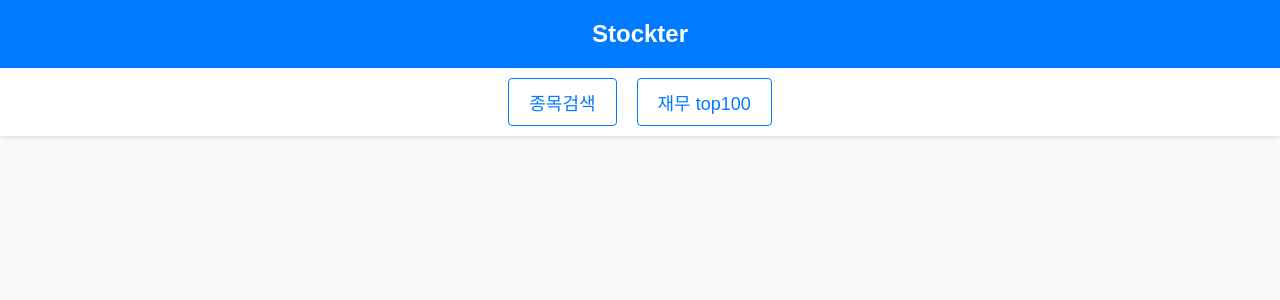
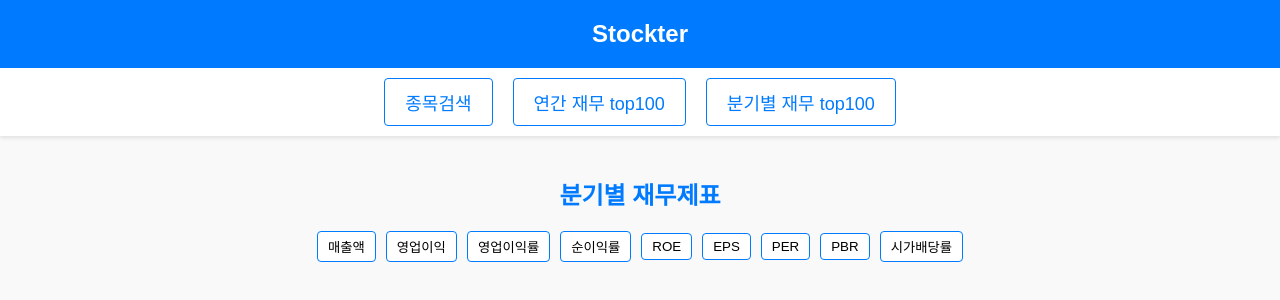
Before and after one commit to redwhite1022/stockter-front, a React (Create React App) app: page /quarterly-financial-statements in a window 1280 px wide. Shown: the top 300 px of the page. Built offline with nearby package versions, Linux system fonts and the light colour scheme.

Commit message:
분기별 재무페이지, 연도별 재무페이지 roe

```diff
--- a/src/App.jsx
+++ b/src/App.jsx
@@ -3,9 +3,9 @@ import React from "react";
 import { BrowserRouter as Router, Routes, Route } from "react-router-dom";
 import SearchPage from "./components/SearchPage";
 import FinancialStatementsPage from "./components/FinancialStatementsPage";
+import QuarterlyFinancialPage from "./components/QuarterlyFinancialPage"; // 컴포넌트 이름과 파일 이름을 일치
 import Navbar from "./components/Navbar";
 import './styles/Common.css';
-
 
 const App = () => {
     return (
@@ -22,9 +22,14 @@ const App = () => {
                 {/* 메인 콘텐츠 영역 */}
                 <main className="content">
                     <Routes>
+                        {/* 종목 검색 */}
                         <Route path="/" element={<SearchPage />} />
+
+                        {/* 연간 재무 데이터 */}
                         <Route path="/financial-statements" element={<FinancialStatementsPage />} />
-                        <Route path="/" element={<components />} />
+
+                        {/* 분기별 재무 데이터 */}
+                        <Route path="/quarterly-financial-statements" element={<QuarterlyFinancialPage />} />
                     </Routes>
                 </main>
             </div>
--- a/src/components/FinancialStatementsPage.jsx
+++ b/src/components/FinancialStatementsPage.jsx
@@ -3,8 +3,6 @@ import axios from "axios";
 import SimpleTable from "./SimpleTable";
 import "../styles/Common.css";
 import "../styles/FinancialStatementsPage.css";
-
-
 
 const FinancialStatementsPage = () => {
     const [stocks, setStocks] = useState([]);
@@ -12,10 +10,14 @@ const FinancialStatementsPage = () => {
     const [selectedYear, setSelectedYear] = useState(null);
     const [currentMetric, setCurrentMetric] = useState(null);
     const [showYearButtons, setShowYearButtons] = useState(false); // 연도 버튼 표시 여부
-    const [perDirection, setPerDirection] = useState("top"); // PER 방향 상태
-    const [pbrDirection, setPbrDirection] = useState("top"); // PBR 방향 상태
 
-    // 데이터 가져오기
+    // PER/PBR 방향 (위/아래) 상태
+    const [perDirection, setPerDirection] = useState("top");
+    const [pbrDirection, setPbrDirection] = useState("top");
+
+    // ---------------------------
+    // 1) 데이터 가져오기 함수
+    // ---------------------------
     const fetchTopStocksByMetric = () => {
         if (currentMetric === "시가총액") {
             axios
@@ -34,7 +36,8 @@ const FinancialStatementsPage = () => {
                     setError("서버와 연결할 수 없습니다.");
                     setStocks([]);
                 });
-        } else if (currentMetric === "매출액") {
+        }
+        else if (currentMetric === "매출액") {
             axios
                 .get("https://port-0-stockter-back-m5or7nt39f4a0f5c.sel4.cloudtype.app/top-revenue", { params: { year: selectedYear } })
                 .then((response) => {
@@ -51,7 +54,8 @@ const FinancialStatementsPage = () => {
                     setError("서버와 연결할 수 없습니다.");
                     setStocks([]);
                 });
-        } else if (currentMetric === "영업이익") {
+        }
+        else if (currentMetric === "영업이익") {
             axios
                 .get("https://port-0-stockter-back-m5or7nt39f4a0f5c.sel4.cloudtype.app/top-operating-income", { params: { year: selectedYear } })
                 .then((response) => {
@@ -68,7 +72,8 @@ const FinancialStatementsPage = () => {
                     setError("서버와 연결할 수 없습니다.");
                     setStocks([]);
                 });
-        } else if (currentMetric === "영업이익률") {
+        }
+        else if (currentMetric === "영업이익률") {
             axios
                 .get("https://port-0-stockter-back-m5or7nt39f4a0f5c.sel4.cloudtype.app/top-operating-income-rate", { params: { year: selectedYear } })
                 .then((response) => {
@@ -85,7 +90,8 @@ const FinancialStatementsPage = () => {
                     setError("서버와 연결할 수 없습니다.");
                     setStocks([]);
                 });
-        } else if (currentMetric === "순이익률") {
+        }
+        else if (currentMetric === "순이익률") {
             axios
                 .get("https://port-0-stockter-back-m5or7nt39f4a0f5c.sel4.cloudtype.app/top-net-income", { params: { year: selectedYear } })
                 .then((response) => {
@@ -102,7 +108,8 @@ const FinancialStatementsPage = () => {
                     setError("서버와 연결할 수 없습니다.");
                     setStocks([]);
                 });
-        } else if (currentMetric === "EPS") {
+        }
+        else if (currentMetric === "EPS") {
             axios
                 .get("https://port-0-stockter-back-m5or7nt39f4a0f5c.sel4.cloudtype.app/top-eps", { params: { year: selectedYear } })
                 .then((response) => {
@@ -119,7 +126,9 @@ const FinancialStatementsPage = () => {
                     setError("서버와 연결할 수 없습니다.");
                     setStocks([]);
                 });
-        } else if (currentMetric === "PER") {
+        }
+        else if (currentMetric === "PER") {
+            // PER 위/아래 조건
             const endpoint = perDirection === "top" ? "top-per" : "bottom-per";
             axios
                 .get(`https://port-0-stockter-back-m5or7nt39f4a0f5c.sel4.cloudtype.app/${endpoint}`, { params: { year: selectedYear } })
@@ -137,7 +146,9 @@ const FinancialStatementsPage = () => {
                     setError("서버와 연결할 수 없습니다.");
                     setStocks([]);
                 });
-        } else if (currentMetric === "PBR") { // PBR 조건 추가
+        }
+        else if (currentMetric === "PBR") {
+            // PBR 위/아래 조건
             const endpoint = pbrDirection === "top" ? "top-pbr" : "bottom-pbr";
             axios
                 .get(`https://port-0-stockter-back-m5or7nt39f4a0f5c.sel4.cloudtype.app/${endpoint}`, { params: { year: selectedYear } })
@@ -155,9 +166,10 @@ const FinancialStatementsPage = () => {
                     setError("서버와 연결할 수 없습니다.");
                     setStocks([]);
                 });
-        } else if (currentMetric === "시가배당률") { // 시가배당률 조건 추가
+        }
+        else if (currentMetric === "시가배당률") {
             axios
-                .get("https://port-0-stockter-back-m5or7nt39f4a0f5c.sel4.cloudtype.app/top-dividend-yield", { params: { year: selectedYear } }) // 적절한 엔드포인트 사용
+                .get("https://port-0-stockter-back-m5or7nt39f4a0f5c.sel4.cloudtype.app/top-dividend-yield", { params: { year: selectedYear } })
                 .then((response) => {
                     if (response.data.error || response.data.stocks.length === 0) {
                         setError("시가배당률 데이터가 없습니다.");
@@ -172,59 +184,91 @@ const FinancialStatementsPage = () => {
                     setError("서버와 연결할 수 없습니다.");
                     setStocks([]);
                 });
-        } else {
+        }
+        // ★ 추가: ROE
+        else if (currentMetric === "ROE") {
+            // 백엔드에 /top-roe 라우트가 있다고 가정 (연도별 "ROE(지배주주)" 컬럼 정렬)
+            axios
+                .get("https://port-0-stockter-back-m5or7nt39f4a0f5c.sel4.cloudtype.app/top-roe", { params: { year: selectedYear } })
+                .then((response) => {
+                    if (response.data.error || response.data.stocks.length === 0) {
+                        setError("ROE 데이터가 없습니다.");
+                        setStocks([]);
+                    } else {
+                        setStocks(response.data.stocks);
+                        setError("");
+                    }
+                })
+                .catch((error) => {
+                    console.error("데이터 로드 중 오류 발생:", error);
+                    setError("서버와 연결할 수 없습니다.");
+                    setStocks([]);
+                });
+        }
+        else {
             setError(`"${currentMetric}" 기능은 아직 구현되지 않았습니다.`);
             setStocks([]);
         }
     };
 
-    // 버튼 클릭 동작
+    // ---------------------------
+    // 2) 버튼 클릭 동작
+    // ---------------------------
     const handleButtonClick = (metric) => {
+        // PER 위/아래 토글
         if (metric === "PER") {
             if (currentMetric === "PER") {
-                // PER 방향 토글
-                setPerDirection((prevDirection) => (prevDirection === "top" ? "bottom" : "top"));
+                setPerDirection((prev) => (prev === "top" ? "bottom" : "top"));
             } else {
-                setPerDirection("top"); // 기본 방향 설정
+                setPerDirection("top");
             }
-        } else if (metric === "PBR") {
+        }
+        // PBR 위/아래 토글
+        else if (metric === "PBR") {
             if (currentMetric === "PBR") {
-                // PBR 방향 토글
-                setPbrDirection((prevDirection) => (prevDirection === "top" ? "bottom" : "top"));
+                setPbrDirection((prev) => (prev === "top" ? "bottom" : "top"));
             } else {
-                setPbrDirection("top"); // 기본 방향 설정
+                setPbrDirection("top");
             }
         }
 
         setCurrentMetric(metric);
+
+        // 시가총액은 연도가 필요 없음
         if (metric !== "시가총액") {
-            setShowYearButtons(true); // 시가총액 제외 모든 버튼 클릭 시 연도 버튼 표시
-            setSelectedYear("2024"); // 기본 연도 설정
+            setShowYearButtons(true);
+            setSelectedYear("2024");
         } else {
-            setShowYearButtons(false); // 시가총액 클릭 시 연도 버튼 숨기기
+            setShowYearButtons(false);
             setSelectedYear(null);
         }
     };
 
-    // 연도 버튼 클릭 동작
+    // ---------------------------
+    // 3) 연도 버튼 클릭
+    // ---------------------------
     const handleYearButtonClick = (year) => {
         setSelectedYear(year);
     };
 
-    // 데이터 요청 트리거
+    // ---------------------------
+    // 4) useEffect: metric/연도 바뀔 때마다 호출
+    // ---------------------------
     useEffect(() => {
         if (currentMetric) {
             fetchTopStocksByMetric();
         }
-    }, [selectedYear, currentMetric, perDirection, pbrDirection]); // pbrDirection 추가
+    }, [selectedYear, currentMetric, perDirection, pbrDirection]);
 
+    // ---------------------------
+    // 5) JSX
+    // ---------------------------
     return (
         <div className="financial-statements-container">
             <h2 style={{ color: "#007bff", marginBottom: "20px" }}>재무제표</h2>
 
             {/* 정렬기준 버튼 */}
             <div style={{ display: "flex", alignItems: "center", gap: "10px", marginBottom: "10px" }}>
-                {/* 시가총액 버튼 */}
                 <button
                     onClick={() => handleButtonClick("시가총액")}
                     style={{
@@ -238,7 +282,6 @@ const FinancialStatementsPage = () => {
                     시가총액
                 </button>
 
-                {/* 매출액 버튼 */}
                 <button
                     onClick={() => handleButtonClick("매출액")}
                     style={{
@@ -252,7 +295,6 @@ const FinancialStatementsPage = () => {
                     매출액
                 </button>
 
-                {/* 영업이익 버튼 */}
                 <button
                     onClick={() => handleButtonClick("영업이익")}
                     style={{
@@ -266,7 +308,6 @@ const FinancialStatementsPage = () => {
                     영업이익
                 </button>
 
-                {/* 영업이익률 버튼 */}
                 <button
                     onClick={() => handleButtonClick("영업이익률")}
                     style={{
@@ -280,7 +321,6 @@ const FinancialStatementsPage = () => {
                     영업이익률
                 </button>
 
-                {/* 순이익률 버튼 */}
                 <button
                     onClick={() => handleButtonClick("순이익률")}
                     style={{
@@ -292,9 +332,22 @@ const FinancialStatementsPage = () => {
                     }}
                 >
                     순이익률
+
+                </button>
+                                {/* ★ 추가: ROE 버튼 */}
+                                <button
+                    onClick={() => handleButtonClick("ROE")}
+                    style={{
+                        backgroundColor: currentMetric === "ROE" ? "#007bff" : "#fff",
+                        color: currentMetric === "ROE" ? "#fff" : "#000",
+                        border: "1px solid #007bff",
+                        borderRadius: "4px",
+                        padding: "5px 10px",
+                    }}
+                >
+                    ROE
                 </button>
 
-                {/* EPS 버튼 */}
                 <button
                     onClick={() => handleButtonClick("EPS")}
                     style={{
@@ -308,7 +361,6 @@ const FinancialStatementsPage = () => {
                     EPS
                 </button>
 
-                {/* PER 버튼 */}
                 <button
                     onClick={() => handleButtonClick("PER")}
                     style={{
@@ -322,7 +374,6 @@ const FinancialStatementsPage = () => {
                     PER {currentMetric === "PER" ? (perDirection === "top" ? "↑" : "↓") : ""}
                 </button>
 
-                {/* PBR 버튼 */}
                 <button
                     onClick={() => handleButtonClick("PBR")}
                     style={{
@@ -336,7 +387,6 @@ const FinancialStatementsPage = () => {
                     PBR {currentMetric === "PBR" ? (pbrDirection === "top" ? "↑" : "↓") : ""}
                 </button>
 
-                {/* 시가배당률 버튼 */}
                 <button
                     onClick={() => handleButtonClick("시가배당률")}
                     style={{
@@ -349,9 +399,11 @@ const FinancialStatementsPage = () => {
                 >
                     시가배당률
                 </button>
+
+
             </div>
 
-            {/* 연도 버튼들 (시가총액을 제외한 모든 버튼 클릭 시 표시) */}
+            {/* 연도 버튼들 (시가총액 제외) */}
             {showYearButtons && (
                 <div style={{ display: "flex", gap: "5px", marginBottom: "20px" }}>
                     {["2021", "2022", "2023", "2024"].map((year) => (
@@ -378,12 +430,11 @@ const FinancialStatementsPage = () => {
             {stocks.length > 0 && (
                 <SimpleTable
                     stocks={stocks}
-                    columnTitle={currentMetric} // 동적으로 제목 변경
+                    columnTitle={currentMetric}
                 />
             )}
         </div>
     );
-
 };
 
 export default FinancialStatementsPage;
--- a/src/components/Navbar.jsx
+++ b/src/components/Navbar.jsx
@@ -11,7 +11,10 @@ const Navbar = () => {
                 종목검색
             </Link>
             <Link to="/financial-statements" className={location.pathname === "/financial-statements" ? "active" : ""}>
-                재무 top100
+                연간 재무 top100
+            </Link>
+            <Link to="/quarterly-financial-statements" className={location.pathname === "/quarterly-financial-statements" ? "active" : ""}>
+                분기별 재무 top100
             </Link>
         </nav>
     );
--- /dev/null
+++ b/src/components/QuarterlyFinancialPage.jsx
@@ -0,0 +1,115 @@
+import React, { useState, useEffect } from "react";
+import axios from "axios";
+import SimpleTable from "./SimpleTable";
+import "../styles/Common.css";
+import "../styles/FinancialStatementsPage.css";
+
+const QuarterlyFinancialPage = () => {
+    const [stocks, setStocks] = useState([]);
+    const [error, setError] = useState("");
+    const [selectedQuarter, setSelectedQuarter] = useState(null);
+    const [currentMetric, setCurrentMetric] = useState(null);
+    const [showQuarterButtons, setShowQuarterButtons] = useState(false); // 분기 버튼 표시 여부
+
+    // 데이터 가져오기
+    const fetchTopStocksByMetric = () => {
+        if (!currentMetric) return;
+
+        const apiUrl = `https://port-0-stockter-back-m5or7nt39f4a0f5c.sel4.cloudtype.app/quarterly-financial`; // 로컬 서버 URL
+        const params = { quarter: selectedQuarter, metric: currentMetric };
+
+        axios
+            .get(apiUrl, { params })
+            .then((response) => {
+                if (response.data.error || response.data.stocks.length === 0) {
+                    setError(`${currentMetric} 데이터가 없습니다.`);
+                    setStocks([]);
+                } else {
+                    setStocks(response.data.stocks);
+                    setError("");
+                }
+            })
+            .catch((error) => {
+                console.error("데이터 로드 중 오류 발생:", error);
+                setError("서버와 연결할 수 없습니다.");
+                setStocks([]);
+            });
+    };
+
+    // 버튼 클릭 동작
+    const handleButtonClick = (metric) => {
+        setCurrentMetric(metric);
+        setShowQuarterButtons(true); // 분기 버튼 표시
+        setSelectedQuarter("2024-Q1"); // 기본 분기 설정
+    };
+
+    // 분기 버튼 클릭 동작
+    const handleQuarterButtonClick = (quarter) => {
+        setSelectedQuarter(quarter);
+    };
+
+    // 데이터 요청 트리거
+    useEffect(() => {
+        if (currentMetric && selectedQuarter) {
+            fetchTopStocksByMetric();
+        }
+    }, [selectedQuarter, currentMetric]);
+
+    return (
+        <div className="financial-statements-container">
+            <h2 style={{ color: "#007bff", marginBottom: "20px" }}>분기별 재무제표</h2>
+
+            {/* 정렬기준 버튼 */}
+            <div style={{ display: "flex", alignItems: "center", gap: "10px", marginBottom: "10px" }}>
+                {["매출액", "영업이익", "영업이익률", "순이익률", "ROE", "EPS", "PER", "PBR", "시가배당률"].map((metric) => (
+                    <button
+                        key={metric}
+                        onClick={() => handleButtonClick(metric)}
+                        style={{
+                            backgroundColor: currentMetric === metric ? "#007bff" : "#fff",
+                            color: currentMetric === metric ? "#fff" : "#000",
+                            border: "1px solid #007bff",
+                            borderRadius: "4px",
+                            padding: "5px 10px",
+                        }}
+                    >
+                        {metric}
+                    </button>
+                ))}
+            </div>
+
+            {/* 분기 버튼들 */}
+            {showQuarterButtons && (
+                <div style={{ display: "flex", gap: "5px", marginBottom: "20px" }}>
+                    {["2023-Q3", "2023-Q4", "2024-Q1", "2024-Q2", "2024-Q3", "2024-Q4"].map((quarter) => (
+                        <button
+                            key={quarter}
+                            onClick={() => handleQuarterButtonClick(quarter)}
+                            style={{
+                                backgroundColor: selectedQuarter === quarter ? "#007bff" : "#fff",
+                                color: selectedQuarter === quarter ? "#fff" : "#000",
+                                border: "1px solid #007bff",
+                                borderRadius: "4px",
+                                padding: "5px 10px",
+                            }}
+                        >
+                            {quarter}
+                        </button>
+                    ))}
+                </div>
+            )}
+
+            {error && <p className="error-message">{error}</p>}
+
+            {/* 데이터 테이블 */}
+            {stocks.length > 0 && (
+                <SimpleTable
+                    stocks={stocks}
+                    columnTitle={`${currentMetric} (${selectedQuarter})`} // 동적으로 제목 변경
+                />
+            )}
+        </div>
+    );
+};
+
+export default QuarterlyFinancialPage;
--- a/src/components/SearchPage.jsx
+++ b/src/components/SearchPage.jsx
@@ -74,7 +74,7 @@ const SearchPage = () => {
                         영업이익: cleanValue(stock["영업이익"]),
                         영업이익률: cleanValue(stock["영업이익률"]),
                         시가배당률: cleanValue(stock["시가배당률(%)"]),
-                        부채비율: cleanValue(stock["부채비율"]), // 부채비율 추가
+                        부채비율: cleanValue(stock["부채비율"]),
                     }));
 
                     setStocks(mappedData);
@@ -151,6 +151,7 @@ const SearchPage = () => {
     const handleKeyPress = useCallback((e) => {
         if (e.key === "Enter") {
             fetchData();
+            setIsDropdownOpen(false);
         }
     }, [fetchData]);
 
```
Also changed, not shown: 8 other files (tests, documents, lock files or other folders).
